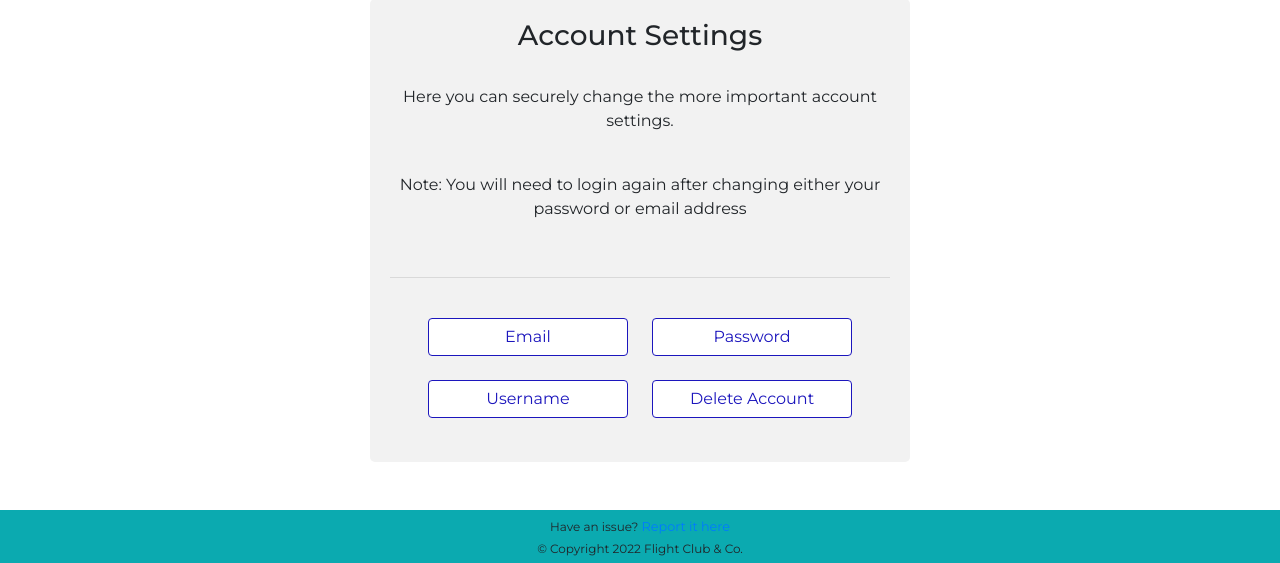
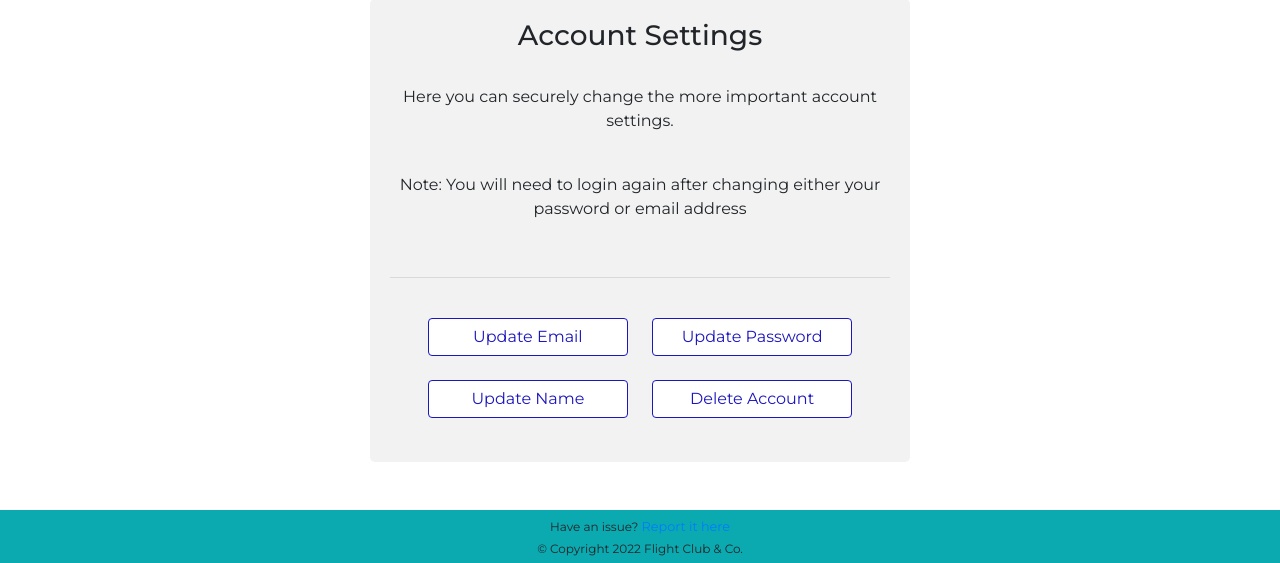
Before and after one commit to gregh13/Flight-Club, a Flask app: page /my_account in a window 1280 px wide. Shown: the part 242-805 px from the top of the page. Run offline with Flask 2, Linux system fonts and the light colour scheme; a user stored in the database is signed in; some libraries are stand-ins or nearby versions.

Commit message:
test out My Account button layout

```diff
--- a/templates/my_account.html
+++ b/templates/my_account.html
@@ -16,11 +16,11 @@
   <hr>
             <br>
 
-<a type="button" href="{{ url_for('change_email') }}" style="width: 40%;" class="w-33 btn btn-md btn-custom-outline">Email</a>
+<a type="button" href="{{ url_for('change_email') }}" style="width: 40%;" class="w-33 btn btn-md btn-custom-outline">Update Email</a>
 <span style="padding: 0 10px;"></span>
-  <a type="button" href="{{ url_for('change_password') }}" style="width: 40%;" class="w-33 btn btn-md btn-custom-outline">Password</a>
+  <a type="button" href="{{ url_for('change_password') }}" style="width: 40%;" class="w-33 btn btn-md btn-custom-outline">Update Password</a>
     <br><br>
-        <a type="button" href="{{ url_for('change_name') }}" style="width: 40%;" class="w-33 btn btn-md btn-custom-outline">Username</a>
+        <a type="button" href="{{ url_for('change_name') }}" style="width: 40%;" class="w-33 btn btn-md btn-custom-outline">Update Name</a>
 <span style="padding: 0 10px;"></span>
   <a type="button" href="{{ url_for('delete_account') }}" style="width: 40%;" class="w-33 btn btn-md btn-custom-outline-logout">Delete Account</a>
     <br><br>
```
